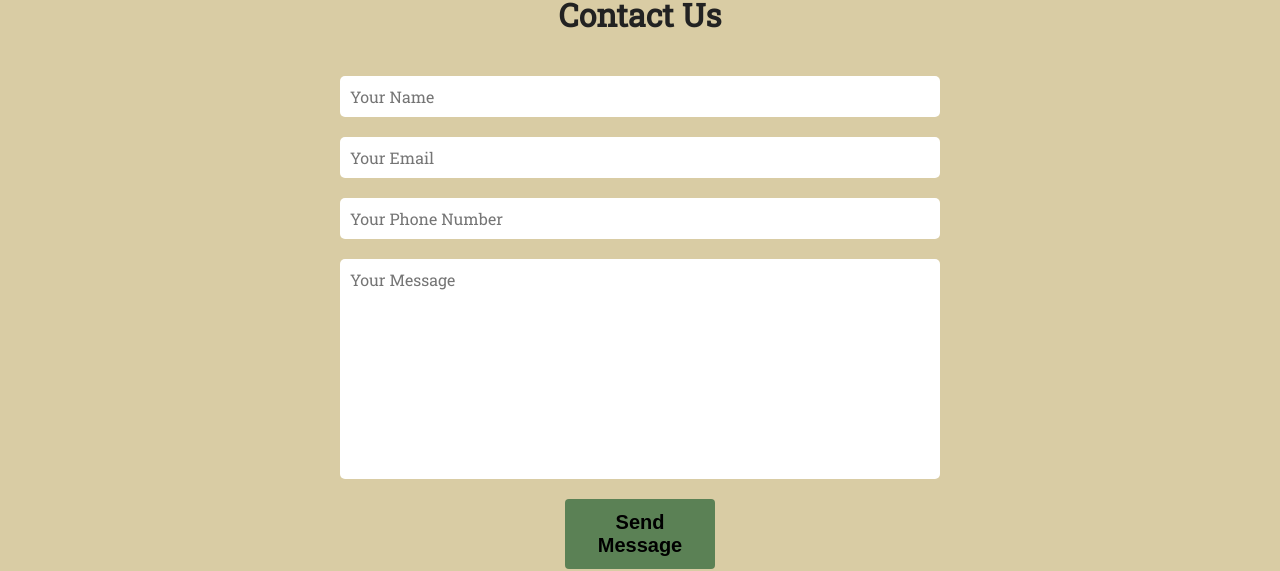
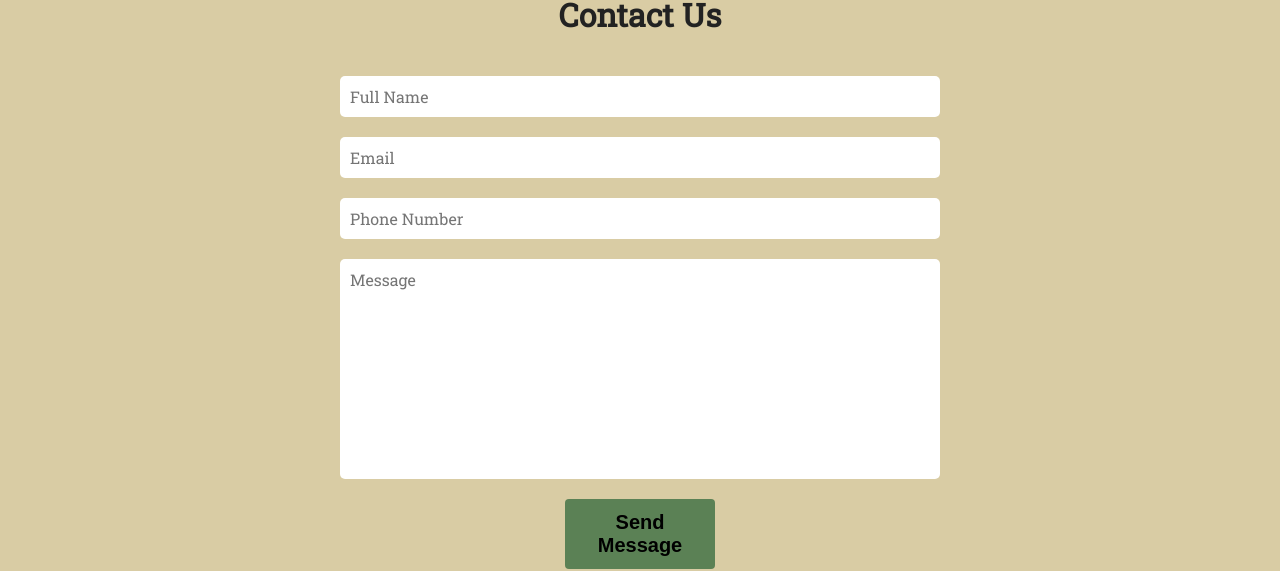
Before and after one commit to gefenbar/kilauea-slope-mowing-website, a React (Create React App) app: page / in a window 1280 px wide. Shown: the part 3807-4378 px from the top of the page. Built offline with nearby package versions, Linux system fonts and the light colour scheme; no server answers.

Commit message:
changed form paceholders

```diff
--- a/src/Components/ContactForm.js
+++ b/src/Components/ContactForm.js
@@ -35,7 +35,7 @@ export default function ContactForm() {
             id="name"
             type="text"
             name="name"
-            placeholder="Your Name"
+            placeholder="Full Name"
             required
             className="input-field"
           />
@@ -44,7 +44,7 @@ export default function ContactForm() {
             id="email"
             type="email"
             name="_replyto"
-            placeholder="Your Email"
+            placeholder="Email"
             required
             className="input-field"
           />
@@ -57,14 +57,14 @@ export default function ContactForm() {
             id="phone"
             type="tel"
             name="phone"
-            placeholder="Your Phone Number"
+            placeholder="Phone Number"
             className="input-field"
           />
           <ValidationError prefix="Phone" field="phone" errors={state.errors} />
           <textarea
             id="message"
             name="message"
-            placeholder="Your Message"
+            placeholder="Message"
             required
             className="textarea-field"
           ></textarea>
```
